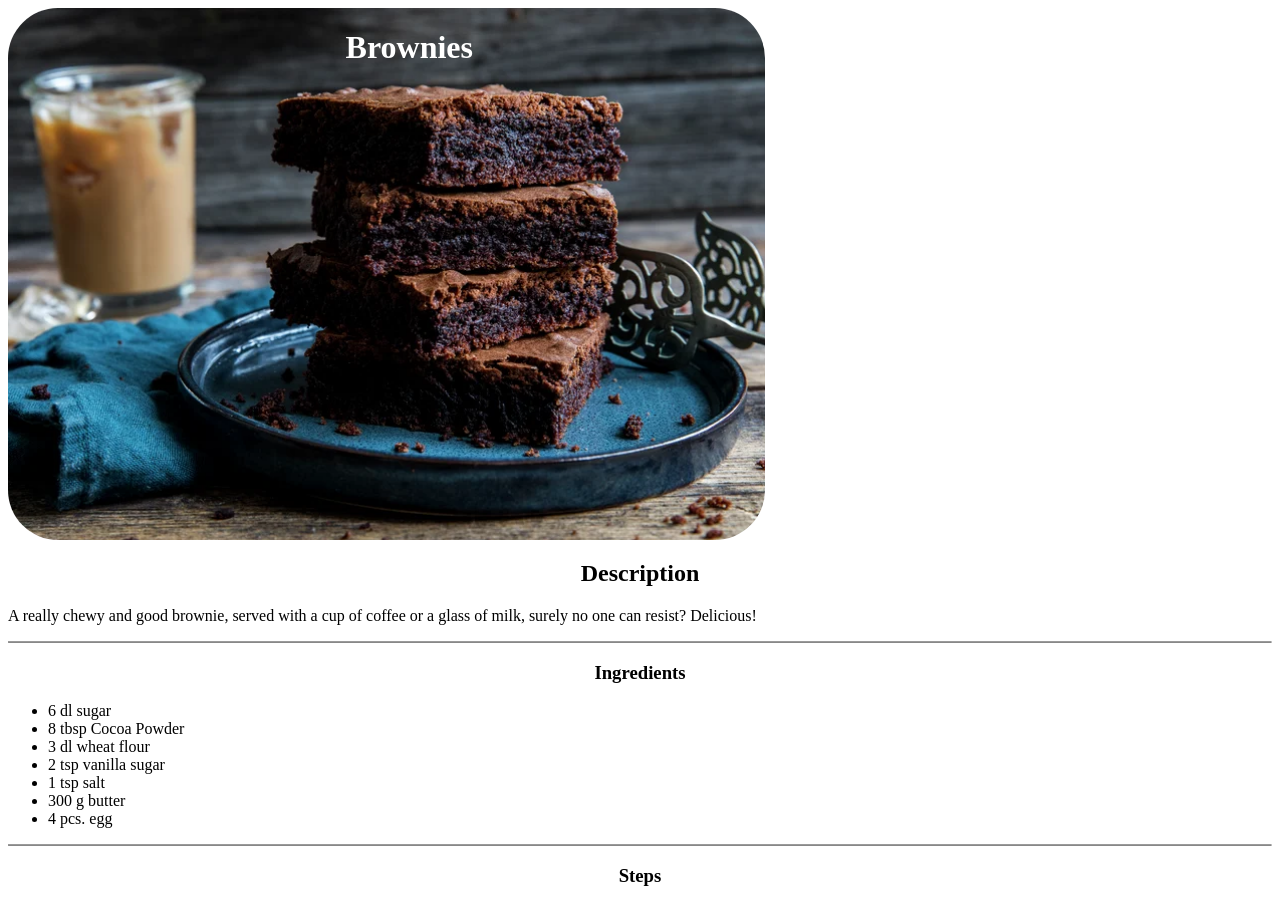
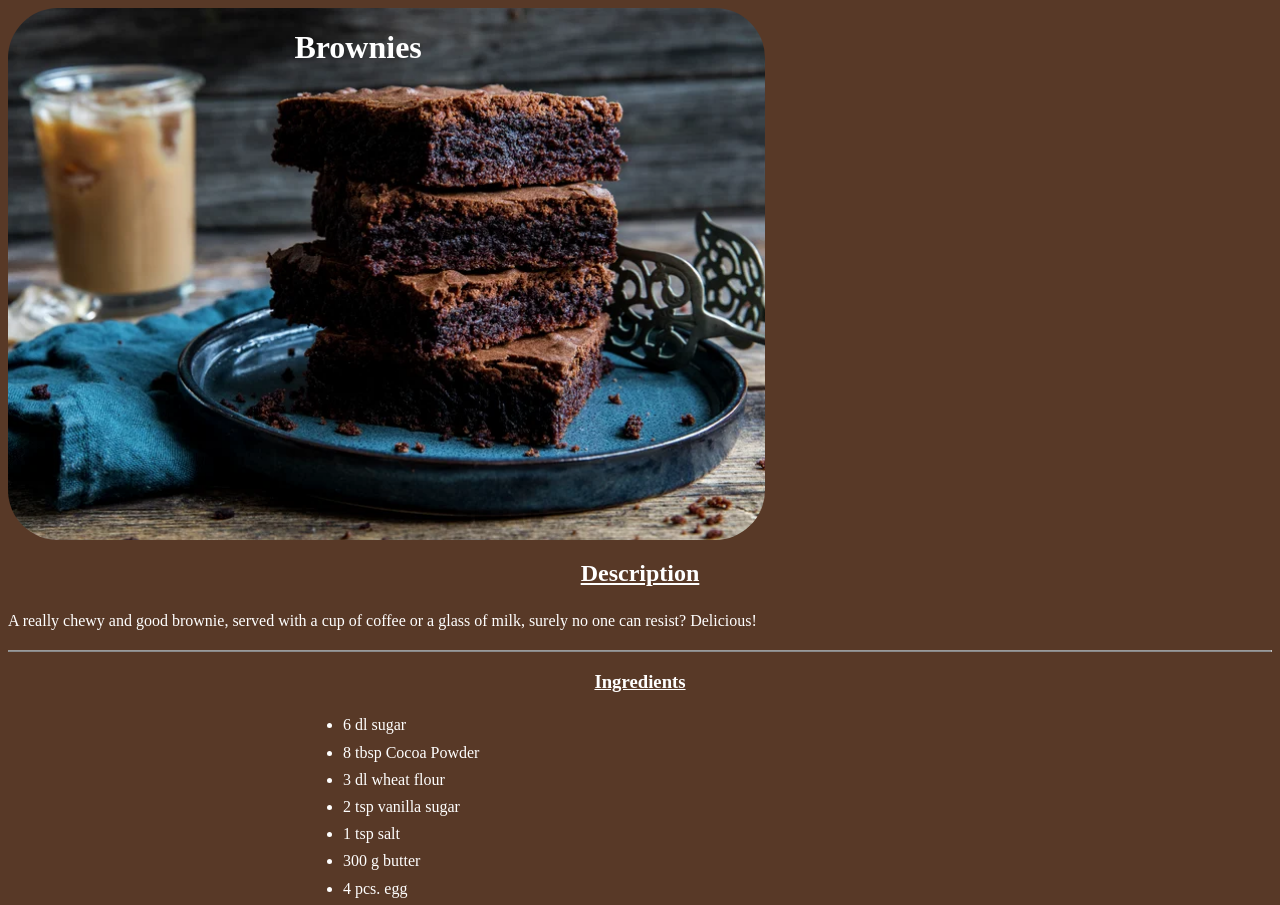
Before and after one commit to ONIGIRI1996/odin-recipes, a plain HTML site: page recipes/brownie.html in a window 1280 px wide. Shown: the top 905 px of the page. Drawn offline with Linux system fonts and the light colour scheme.

Commit message:
brownie with css

```diff
--- a/recipes/brownie.html
+++ b/recipes/brownie.html
@@ -8,7 +8,7 @@
 </head>
 <body>
   <h1 class="brownie-head">Brownies</h1>
-  <img class="brownie-picture" src="../img/brownies.png">
+  <img class="brownie-picture" src="img/brownies.png">
 
   <h2 class="header">Description</h2>
 
@@ -16,7 +16,7 @@
     A really chewy and good brownie, served with a cup of coffee or a glass of milk, surely no one can resist? Delicious!</p>
   <hr class="line-one">
   <h3 class="header">Ingredients</h3>
-  <ul>
+  <ul class="ingredients">
     <li>6 dl sugar</li>
     <li>8 tbsp Cocoa Powder</li>
     <li>3 dl wheat flour</li>
--- a/recipes/styles/brownies.css
+++ b/recipes/styles/brownies.css
@@ -1,24 +1,32 @@
-p{
+p, ul, ol{
     font-family: 'Times New Roman', Times, serif;
+    color: white;
+    line-height: 1.7;
 }
-
+body{
+    background-color: rgb(88, 57, 39);
+}
 
 .brownie-picture{
     display: block;
     border-radius: 50px;
 
+
 }
-
 .brownie-head{
     color: white;
     position: absolute;
-    left:27%;
+    left:23%;
 }
-
 .header{
     text-align: center;
+    text-decoration: underline;
+    color: white;
+    font-weight: bold;
 }
-
 .line-one{
     border-bottom: 1px solid #888;
 }
+.ingredients{
+    margin-left: 295px;
+}
```
Also changed, not shown: recipes/img/brownies.png (added), recipes/img/cookies.png (added), recipes/img/lemontart.png (added).
